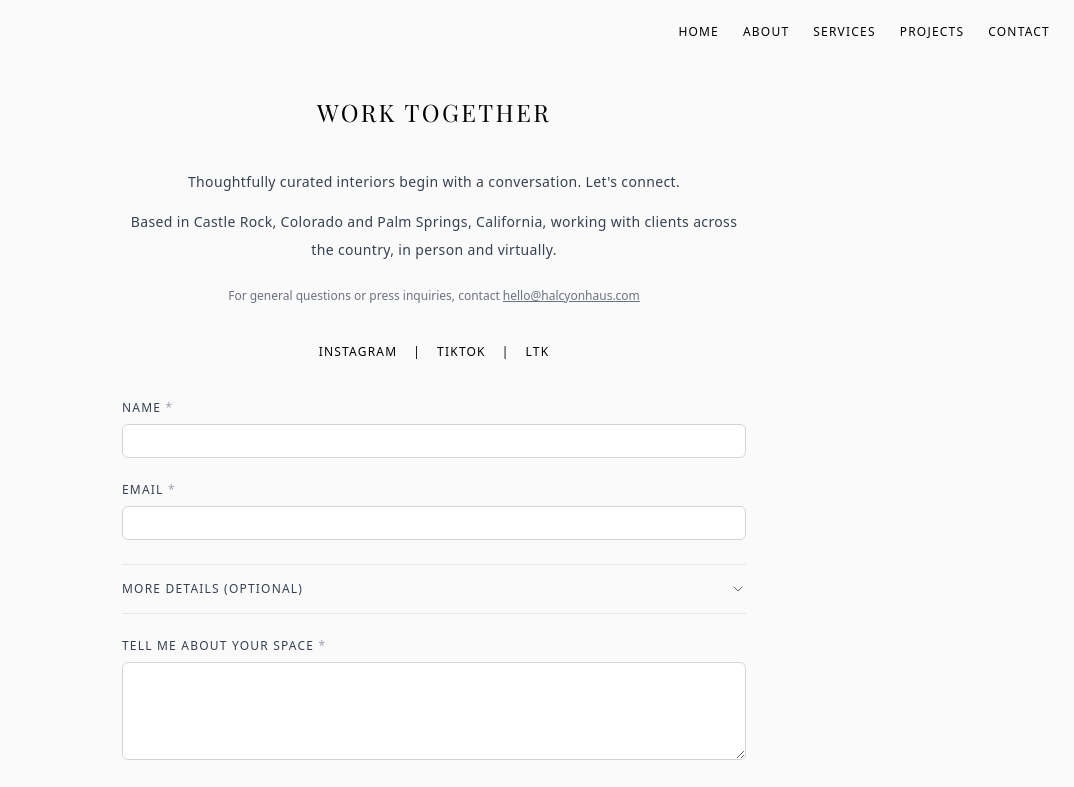
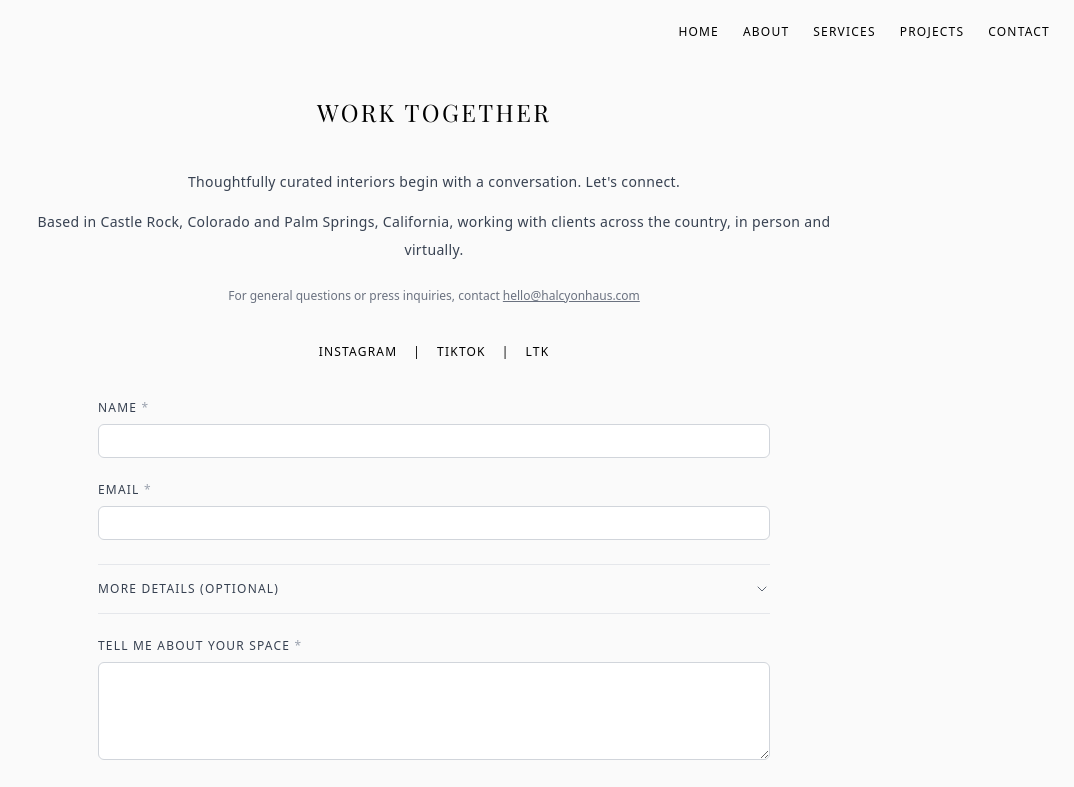
Before and after one commit to HalcyonHaus/halcyonhaus-site, a Next.js app: page /contact in a window 1280 px wide. Shown: the top 787 px of the page, without its empty margins (206-1280 px from the left). Built offline with nearby package versions, Linux system fonts and the light colour scheme.

Commit message:
Update contact.js

```diff
--- a/pages/contact.js
+++ b/pages/contact.js
@@ -106,7 +106,7 @@ export default function ContactPage() {
       </header>
 
       {/* Main Section */}
-      <main className="px-6 pt-24 pb-24 max-w-2xl mx-auto">
+      <main className="px-6 pt-24 pb-24 max-w-4xl mx-auto">
         <h1
           className="text-2xl md:text-2xl font-light tracking-[0.1em] text-center uppercase mb-8"
           style={{ fontFamily: "'Playfair Display', serif" }}
@@ -223,6 +223,7 @@ export default function ContactPage() {
                             <option value="Full-Service Design">Full-Service Design</option>
                             <option value="Room Refresh">Room Refresh</option>
                             <option value="Virtual Design">Virtual Design</option>
+                            <option value="Hourly Design Support">Hourly Design Support</option>
                             <option value="Not sure yet">Not sure yet</option>
                           </select>
                           <svg
```
